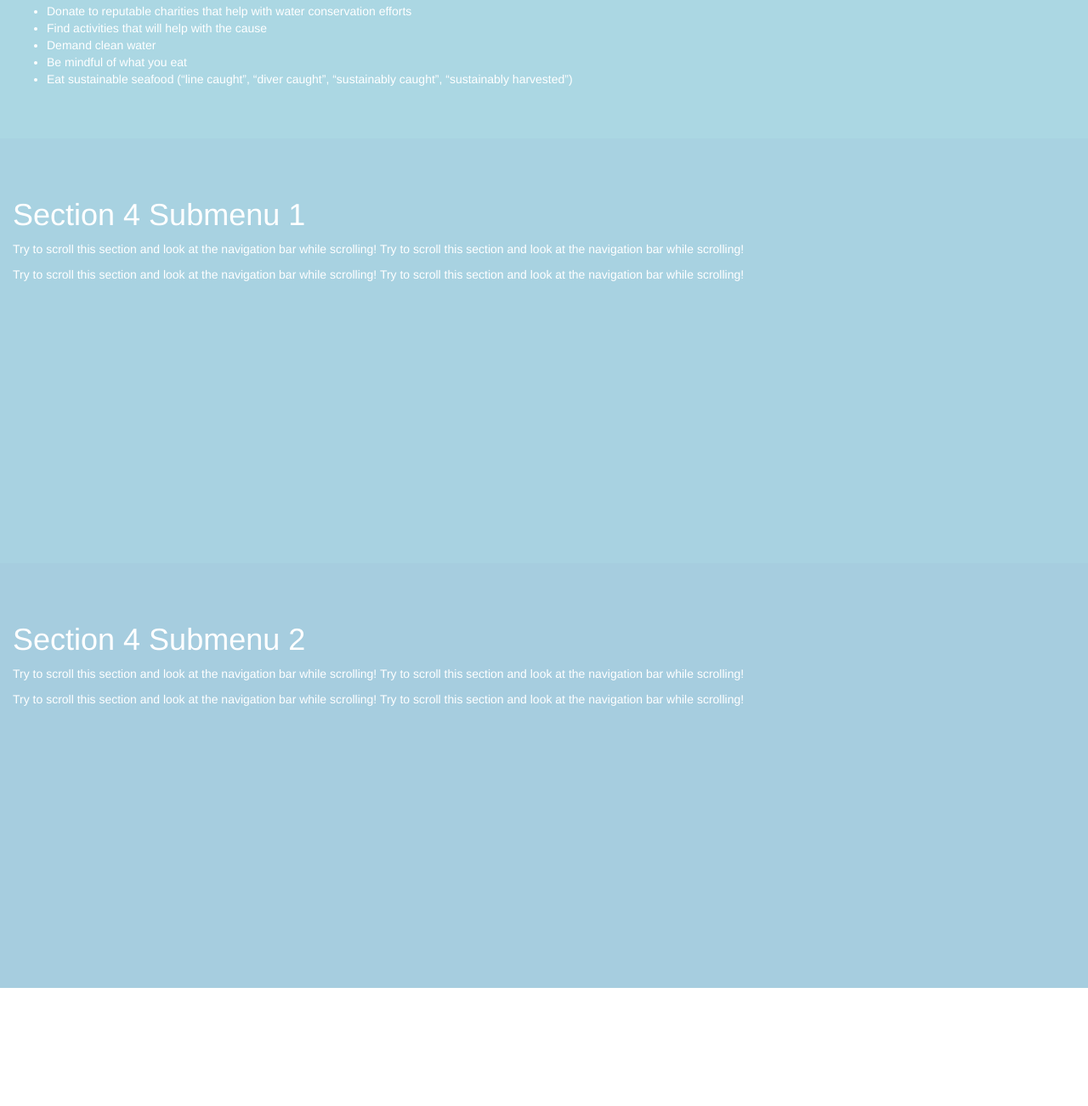
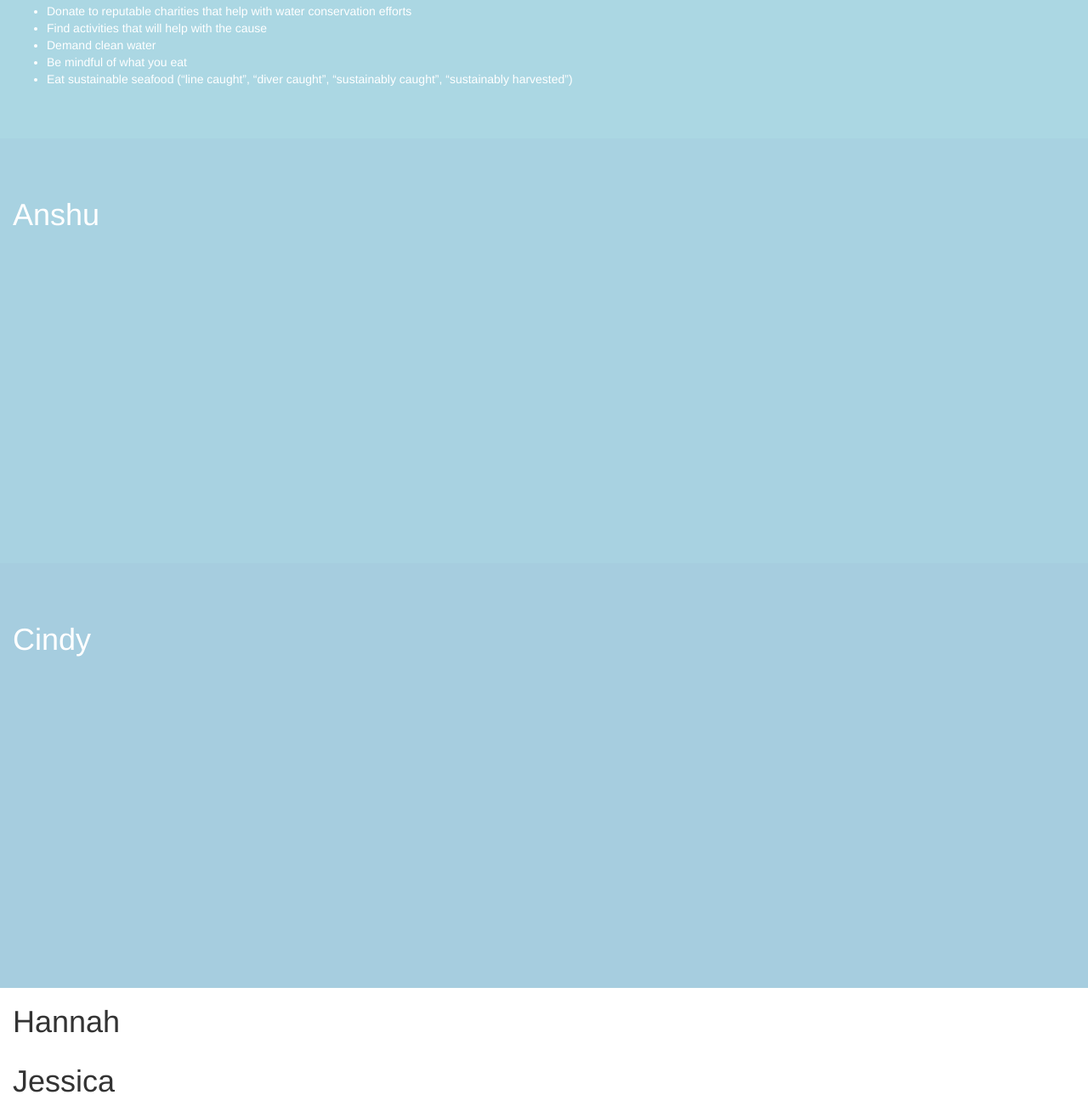
Before and after one commit to cpzhao10/Final-Project, a website: page finalProject/site.html in a window 1280 px wide. Shown: the part 1337-2639 px from the top of the page at 85% size. Before the commit the page ends 2500 px from the top, so only its background shows below. Drawn offline with nearby package versions, Linux system fonts and the light colour scheme.

Commit message:
Update site.html

```diff
--- a/finalProject/site.html
+++ b/finalProject/site.html
@@ -35,13 +35,15 @@
     <div>
       <div class="collapse navbar-collapse" id="myNavbar">
         <ul class="nav navbar-nav">
-          <li><a href="#section1">Water</a></li>
+          <li><a href="#section1">Intro</a></li>
           <li><a href="#section2">The Problem</a></li>
-          <li><a href="#section3">Causes</a></li>
-          <li class="dropdown"><a class="dropdown-toggle" data-toggle="dropdown" href="#">Solutions<span class="caret"></span></a>
+          <li><a href="#section3">How can you stop this?</a></li>
+          <li class="dropdown"><a class="dropdown-toggle" data-toggle="dropdown" href="#">About Us<span class="caret"></span></a>
             <ul class="dropdown-menu">
-              <li><a href="#section41">Apps</a></li>
-              <li><a href="#section42">Actions</a></li>
+              <li><a href="#section41">Anshu</a></li>
+              <li><a href="#section42">Cindy</a></li>
+              <li><a href="#section43">Hannah</a></li>
+              <li><a href="#section44">Jessica</a></li>
             </ul>
           </li>
         </ul>
@@ -86,14 +88,16 @@
   </ul>
 </div>
 <div id="section41" class="container-fluid">
-  <h1>Section 4 Submenu 1</h1>
-  <p>Try to scroll this section and look at the navigation bar while scrolling! Try to scroll this section and look at the navigation bar while scrolling!</p>
-  <p>Try to scroll this section and look at the navigation bar while scrolling! Try to scroll this section and look at the navigation bar while scrolling!</p>
+  <h1>Anshu</h1>
 </div>
 <div id="section42" class="container-fluid">
-  <h1>Section 4 Submenu 2</h1>
-  <p>Try to scroll this section and look at the navigation bar while scrolling! Try to scroll this section and look at the navigation bar while scrolling!</p>
-  <p>Try to scroll this section and look at the navigation bar while scrolling! Try to scroll this section and look at the navigation bar while scrolling!</p>
+  <h1>Cindy</h1>
+</div>
+<div id="section43" class="container-fluid">
+    <h1>Hannah</h1>
+</div>
+<div id="section44" class="container-fluid">
+    <h1>Jessica</h1>
 </div>
 
 </body>
```
